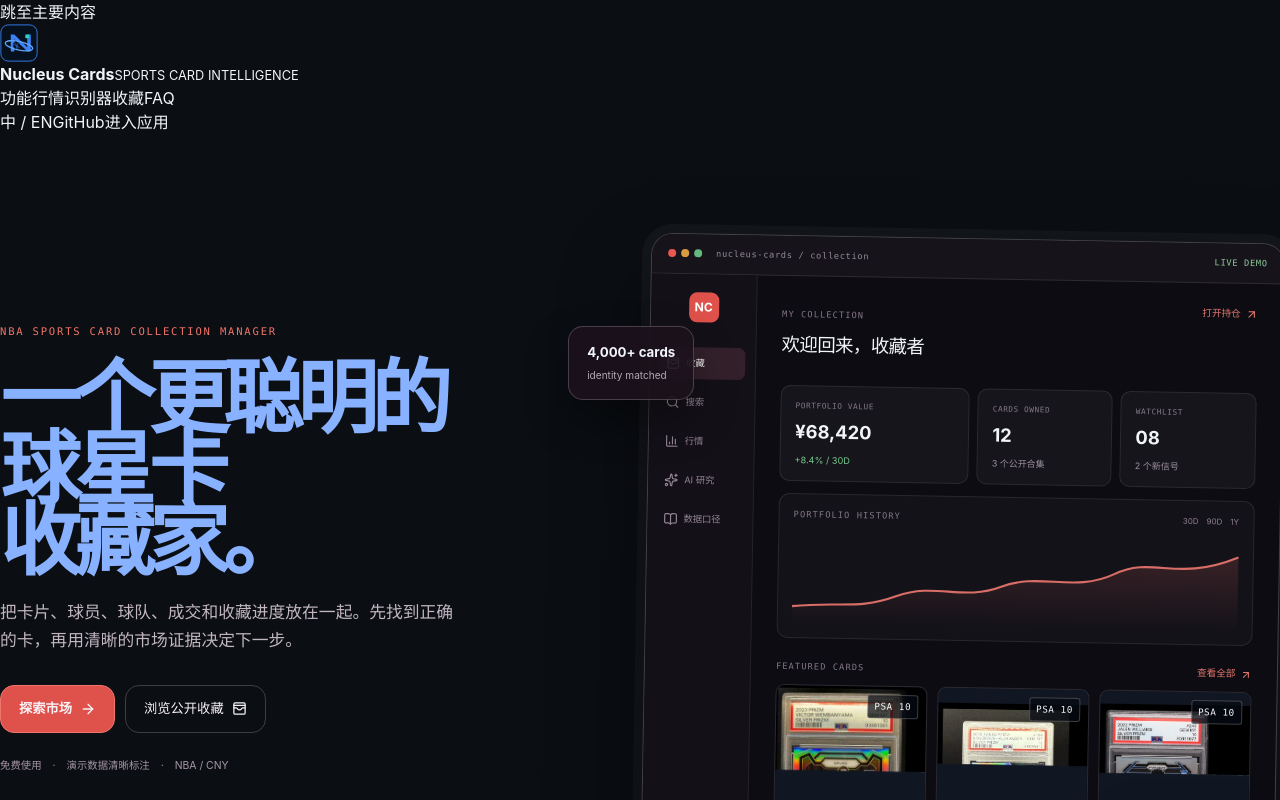
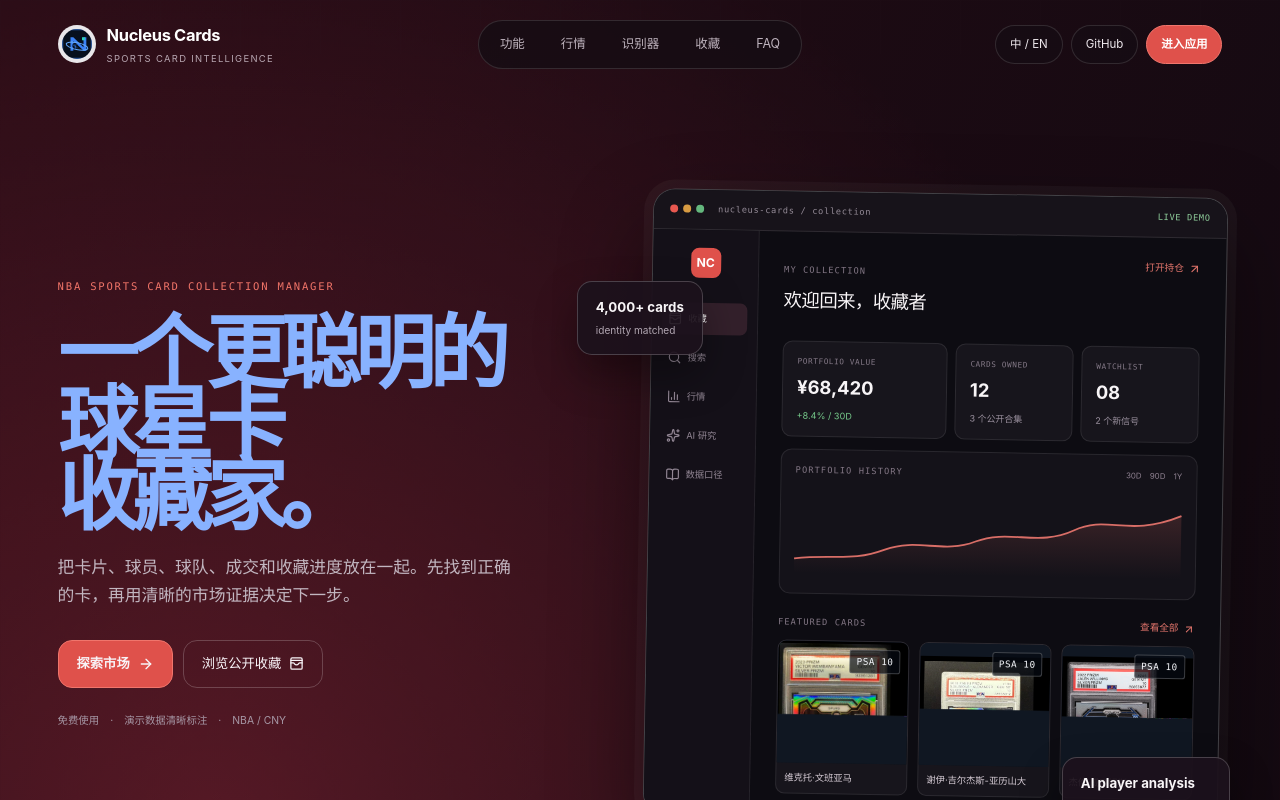
Before and after one commit to gfthcode/nucleus-cards, a Next.js app: page / in a window 1280 px wide. Shown: the top 800 px of the page. Built offline with nearby package versions, Linux system fonts and the light colour scheme; no server answers.

Commit message:
修复公开首页营销样式模块引用

```diff
--- a/src/components/shell/app-shell.tsx
+++ b/src/components/shell/app-shell.tsx
@@ -12,6 +12,7 @@
 import { productConfig } from "@/config/product";
 import { ShellFooterNavigation, ShellMobileNavigation, ShellNavigation } from "./shell-navigation";
 import styles from "./app-shell.module.css";
+import marketingStyles from "@/components/marketing/marketing.module.css";
 
 export function AppShell({ children }: { children: React.ReactNode }) {
   const pathname = usePathname();
@@ -54,29 +55,29 @@
 }
 
 function MarketingChrome({ children }: { children: React.ReactNode }) {
-  return <div className={styles.marketingShell}>
-    <a className={styles.marketingSkip} href="#main-content">跳至主要内容</a>
-    <header className={styles.marketingHeader}>
-      <Link className={styles.marketingBrand} href="/" aria-label="Nucleus Cards 首页">
+  return <div className={marketingStyles.marketingShell}>
+    <a className={marketingStyles.marketingSkip} href="#main-content">跳至主要内容</a>
+    <header className={marketingStyles.marketingHeader}>
+      <Link className={marketingStyles.marketingBrand} href="/" aria-label="Nucleus Cards 首页">
         <Image src="/icon.svg" alt="" width={38} height={38} priority />
         <span><b>Nucleus Cards</b><small>SPORTS CARD INTELLIGENCE</small></span>
       </Link>
-      <nav className={styles.marketingNav} aria-label="公开页面导航">
+      <nav className={marketingStyles.marketingNav} aria-label="公开页面导航">
         <a href="#features">功能</a>
         <a href="#market">行情</a>
         <a href="#scanner">识别器</a>
         <a href="#collection">收藏</a>
         <a href="#faq">FAQ</a>
       </nav>
-      <div className={styles.marketingActions}>
+      <div className={marketingStyles.marketingActions}>
         <button type="button" aria-label="切换语言">中 / EN</button>
         <a href="https://github.com/gfthcode/nucleus-cards" target="_blank" rel="noreferrer">GitHub</a>
         <Link href="/market">进入应用</Link>
       </div>
     </header>
-    <div id="main-content" className={styles.marketingContent}>{children}</div>
-    <nav className={styles.marketingMobileNav} aria-label="手机导航"><Link href="/">首页</Link><Link href="/market">行情</Link><Link href="/collections/demo">收藏</Link><Link href="/analysis">AI</Link></nav>
-    <footer className={styles.marketingFooter}>
+    <div id="main-content" className={marketingStyles.marketingContent}>{children}</div>
+    <nav className={marketingStyles.marketingMobileNav} aria-label="手机导航"><Link href="/">首页</Link><Link href="/market">行情</Link><Link href="/collections/demo">收藏</Link><Link href="/analysis">AI</Link></nav>
+    <footer className={marketingStyles.marketingFooter}>
       <div><b>Nucleus Cards</b><span>NBA 球星卡收藏、行情与研究工具。</span></div>
       <nav aria-label="页脚导航"><a href="#features">功能</a><a href="#market">行情</a><Link href="/methodology">数据口径</Link><Link href="/settings">隐私</Link></nav>
       <small>演示快照 · 真实成交需接入授权来源核验</small>
```
